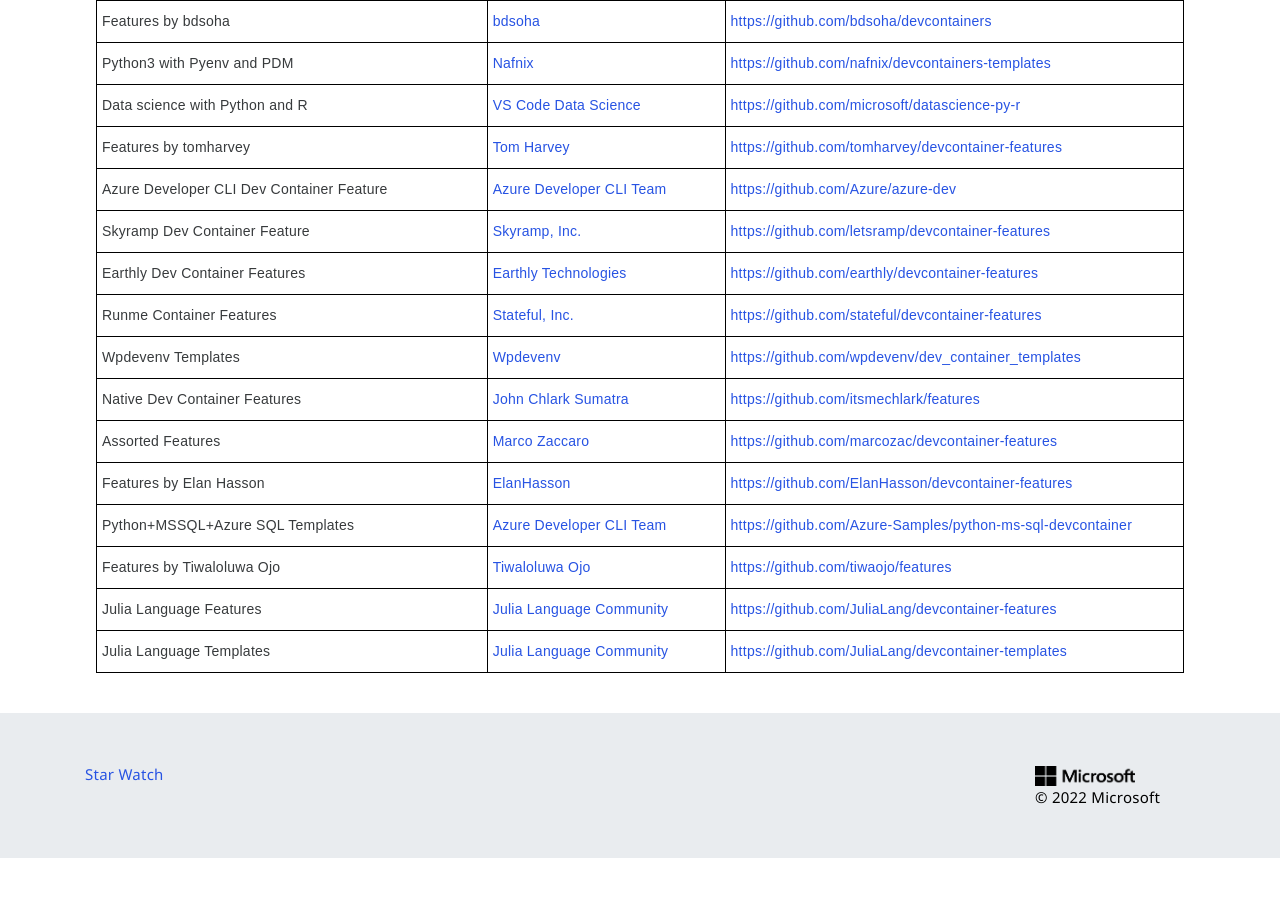
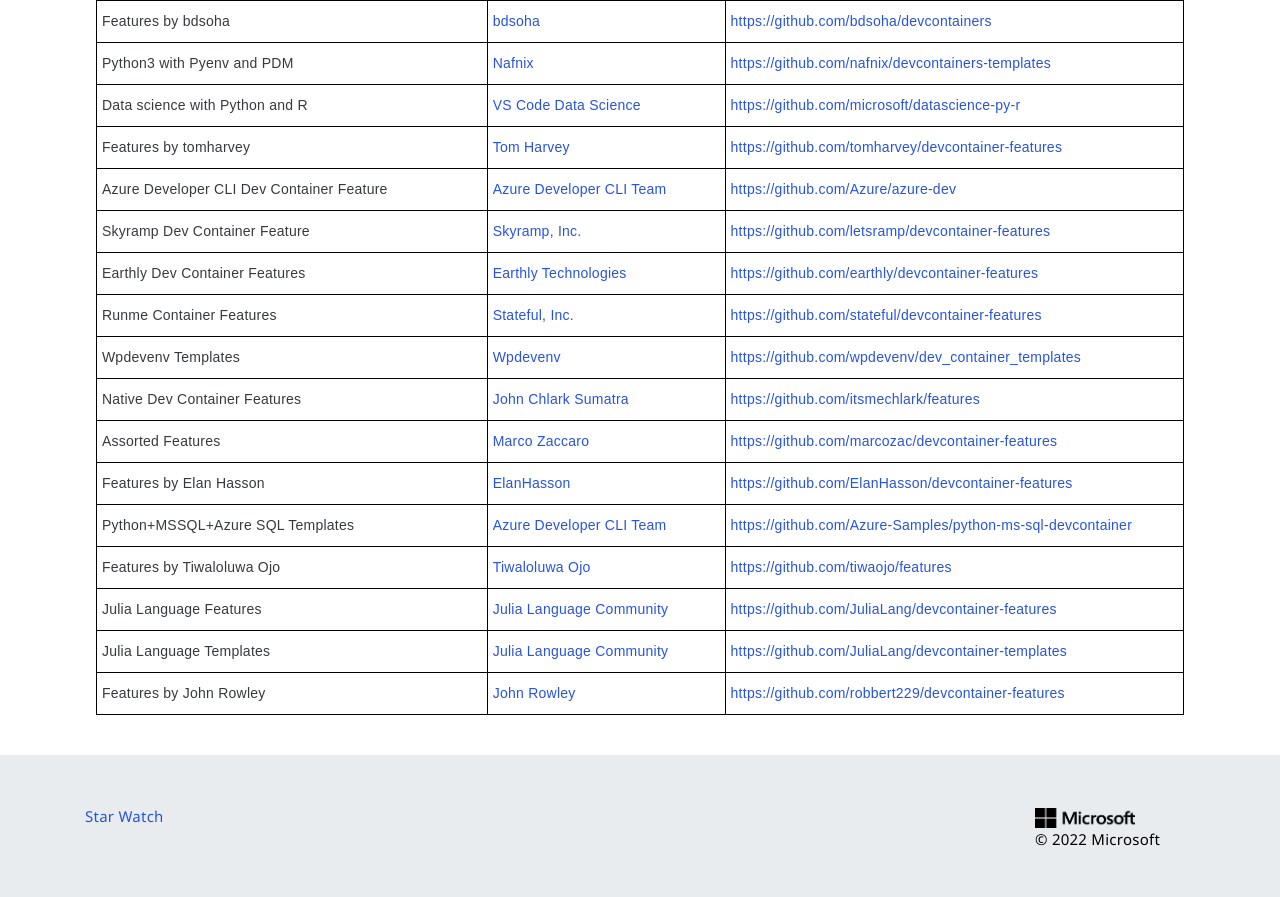
Before and after one commit to devcontainers/devcontainers.github.io, a Jekyll site: the page built from collections.html, in a window 1280 px wide and 900 px high, scrolled down 4240 px. Shown: the top 897 px of the window. Built offline with Jekyll 4.4.1, drawn with Linux system fonts in a browser that asks for light colours; nearby versions of some CDN libraries; comment, search, counter and statistics services are not loaded; before the commit the page ends 5098 px from its top, so only the background shows below that.

Commit message:
Added Features by John Rowley

```diff
--- a/_data/collection-index.yml
+++ b/_data/collection-index.yml
@@ -543,3 +543,8 @@
   contact: https://github.com/JuliaLang/devcontainer-templates/issues
   repository: https://github.com/JuliaLang/devcontainer-templates
   ociReference: ghcr.io/julialang/devcontainer-templates
+- name: Features by John Rowley
+  maintainer: John Rowley
+  contact: https://github.com/robbert229/devcontainer-features/issues
+  repository: https://github.com/robbert229/devcontainer-features
+  ociReference: ghcr.io/robbert229/devcontainers-features
```
